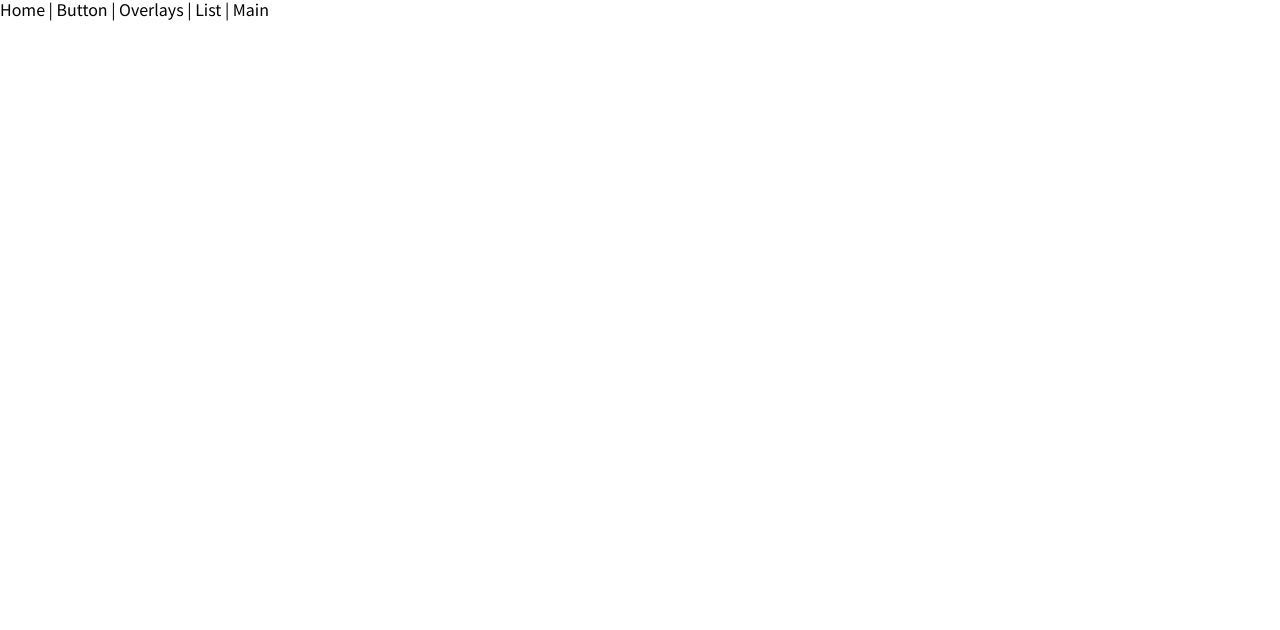
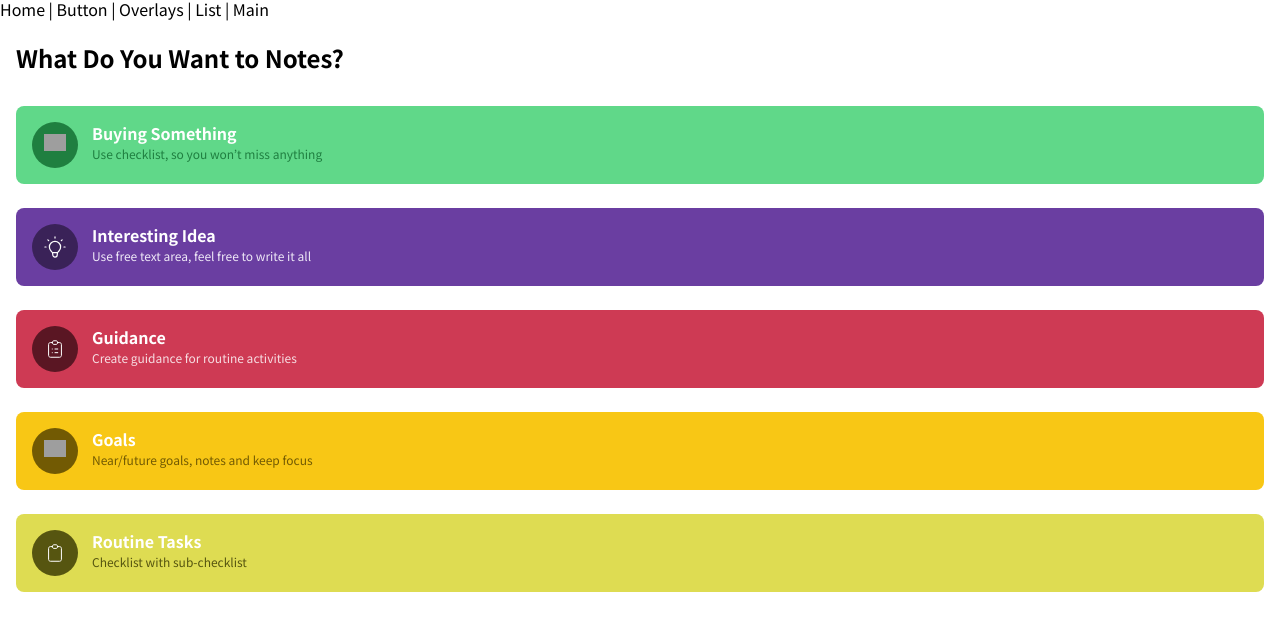
Before and after one commit to the51DT/inside_project, a Vue app: page /main/create in a window 1280 px wide. Shown: the top 630 px of the page. Built offline with nearby package versions, Linux system fonts and the light colour scheme; grey boxes are pictures that could not be loaded.

Commit message:
리스트 없을때 화면 , 새 리스트 만들 때 화면
리스트 없을때 화면 , 새 리스트 만들 때 화면

```diff
--- a/src/router/index.js
+++ b/src/router/index.js
@@ -2,7 +2,6 @@ import { createRouter, createWebHistory } from 'vue-router'
 import HomeView from '../views/HomeView.vue'
 import ButtonView from '../views/ButtonView.vue'
 import OverlaysView from '../views/OverlaysView.vue'
-import ListView from '../views/ListView.vue'
 import MainHomeView from '../views/main/HomeView.vue'
 import FinishedView from '../views/main/FinishedView.vue'
 import CreateView from '../views/main/CreateView.vue'
@@ -30,11 +29,6 @@ const routes = [
     path: '/overlays',
     name: 'overlays',
     component: OverlaysView
-  },
-  {
-    path: '/list',
-    name: 'list',
-    component: ListView
   },
   {
     path: '/main/home',
@@ -71,9 +65,21 @@ const routes = [
     name: 'LoginDetail',
     component: LoginDetail,
     children: [
-      { path: 'loginRegister', name: 'loginRegister', component: () => import('@/components/fragments/loginRegister.vue') },
-      { path: 'loginForgot', name: 'loginForgot', component: () => import('@/components/fragments/loginForgot.vue') },
-      { path: 'loginReset', name: 'loginReset', component: () => import('@/components/fragments/loginReset.vue') }
+      {
+        path: 'loginRegister',
+        name: 'loginRegister',
+        component: () => import('@/components/fragments/loginRegister.vue')
+      },
+      {
+        path: 'loginForgot',
+        name: 'loginForgot',
+        component: () => import('@/components/fragments/loginForgot.vue')
+      },
+      {
+        path: 'loginReset',
+        name: 'loginReset',
+        component: () => import('@/components/fragments/loginReset.vue')
+      }
     ]
   },
   {
--- a/src/views/main/CreateView.vue
+++ b/src/views/main/CreateView.vue
@@ -1,8 +1,57 @@
 <template>
-  <div></div>
+  <div class="create_list__wrap">
+    <TitleInput type="24" title="What Do You Want to Notes?" />
+    <div class="create_list__box">
+      <listCmp
+        v-for="(list, index) in listsEx"
+        :key="index"
+        :iconList="list.iconList"
+        :bigTitle="list.bigTitle"
+        :subTitle="list.subTitle"
+      />
+    </div>
+  </div>
 </template>
 
-<script>
-export default {}
+<script setup>
+const listsEx = [
+  {
+    iconList: 'shoppingIcon',
+    bigTitle: 'Buying Something',
+    subTitle: 'Use checklist, so you won’t miss anything'
+  },
+  {
+    iconList: 'ideaIcon',
+    bigTitle: 'Interesting Idea',
+    subTitle: 'Use free text area, feel free to write it all'
+  },
+  {
+    iconList: 'guidanceIcon',
+    bigTitle: 'Guidance',
+    subTitle: 'Create guidance for routine activities'
+  },
+  {
+    iconList: 'goalsIcon',
+    bigTitle: 'Goals',
+    subTitle: 'Near/future goals, notes and keep focus'
+  },
+  {
+    iconList: 'tasksIcon',
+    bigTitle: 'Routine Tasks',
+    subTitle: 'Checklist with sub-checklist'
+  }
+]
 </script>
-<style lang="scss"></style>
+<style lang="scss">
+.create_list__wrap {
+  padding: rem(24px) rem(16px) rem(84px);
+  .create_list__box {
+    margin-top: rem(32px);
+    .list-box {
+      & + .list-box {
+        margin-top: rem(24px);
+      }
+    }
+  }
+}
+</style>
--- a/src/views/main/HomeView.vue
+++ b/src/views/main/HomeView.vue
@@ -8,6 +8,7 @@
             <TitleInput
               type="24"
               title="Start Your Journey"
+              subtype="14"
               sub="Every big step start with small step.
               Notes your first idea and start
               your journey!"
```
